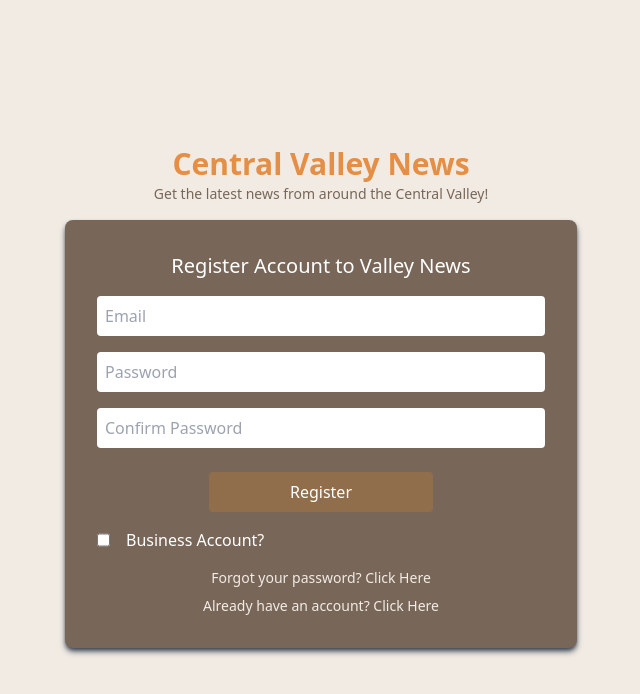
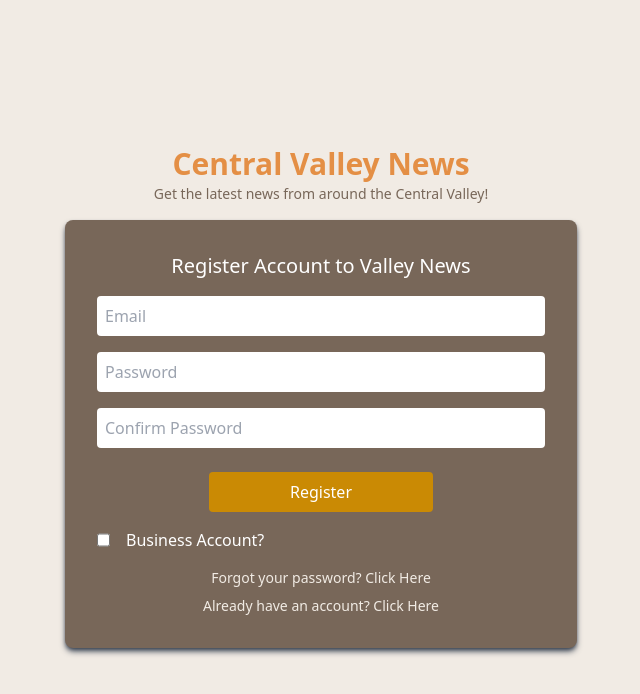
Before and after one commit to Algorithm-Allies/valleyNews, a React (Vite) app in the folder client/: page /auth/register in a window 1280 px wide. Shown: the top 694 px of the page, without its empty margins (319-959 px from the left). Built offline with nearby package versions, Linux system fonts and the light colour scheme.

Commit message:
fixed button color after merg issue

```diff
--- a/client/src/components/Auth/AuthButton.jsx
+++ b/client/src/components/Auth/AuthButton.jsx
@@ -4,9 +4,9 @@ function AuthButton({ children }) {
   const navigation = useNavigation();
   return (
     <button
-      className={`flex justify-center  w-1/2 py-2 mx-auto mt-6 bg-brown-300/50 rounded ${
-        navigation.state === "submitting" ? "bg-brown-300/50" : "bg-brown-300"
-      }`}
+      className={`flex justify-center  w-1/2 py-2 mx-auto mt-6  rounded ${
+        navigation.state === "submitting" ? "bg-yellow-600/50" : "bg-yellow-600"
+      } hover:bg-yellow-700 transition-colors`}
     >
       <div className="relative">
         <span
```
